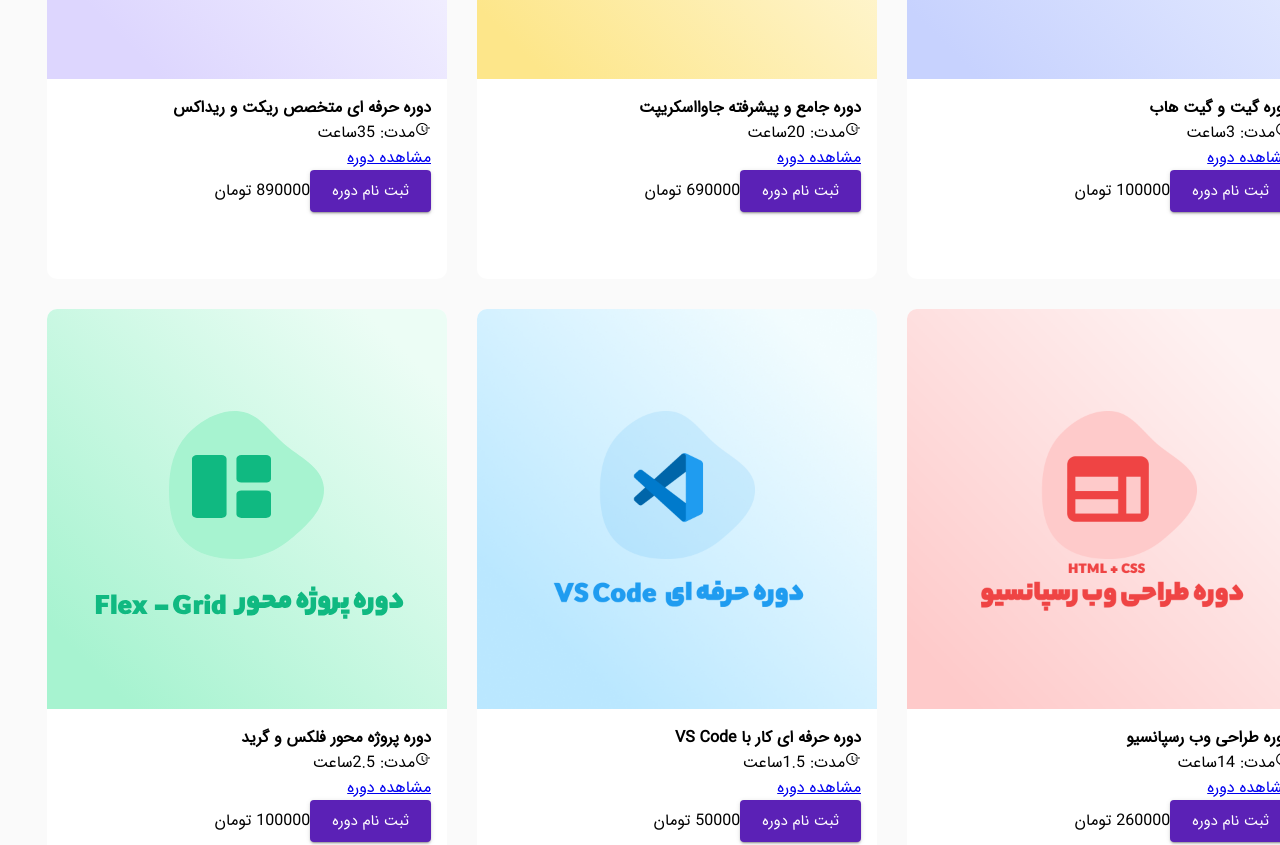
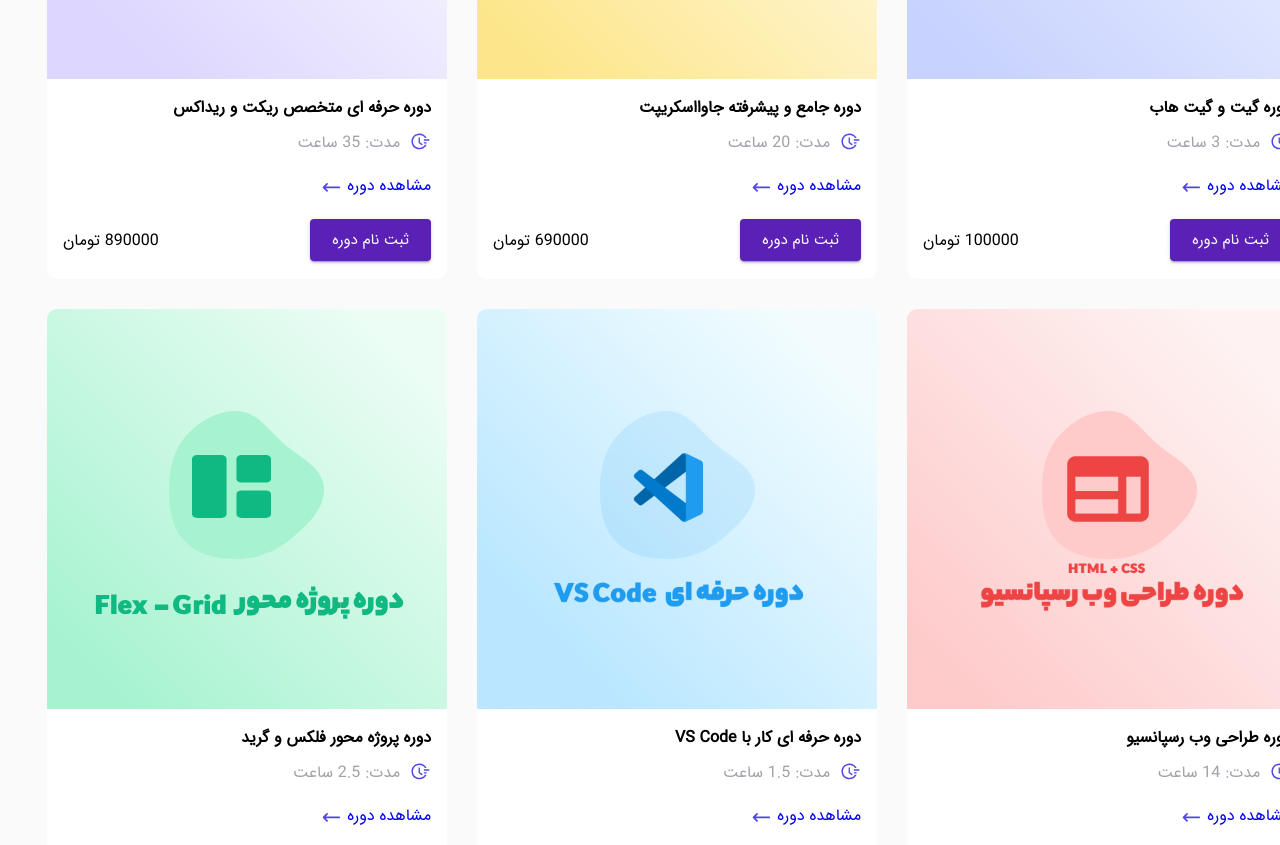
Before and after one commit to vafa2020/store-redux, a React (Create React App) app: page / in a window 1280 px wide. Shown: the part 1100-1945 px from the top of the page. Built offline with nearby package versions, Linux system fonts and the light colour scheme.

Commit message:
compelete style product

```diff
--- a/src/component/product/Product.js
+++ b/src/component/product/Product.js
@@ -3,6 +3,7 @@
 import { AiOutlineFieldTime } from "react-icons/ai";
 import { Link } from "react-router-dom";
 import { Button } from "@mui/material";
+import { HiOutlineArrowNarrowLeft } from "react-icons/hi";
 const Product = () => {
   return (
     <div className={classes.products}>
@@ -12,13 +13,18 @@
           <div className={classes.desc}>
             <h4>{product.title}</h4>
             <div className={classes.timeBox}>
-              <span>
+              <span className={classes.iconTimer}>
                 <AiOutlineFieldTime />
               </span>
-              <p>مدت: {product.time}ساعت</p>
+              <p>مدت: {product.time} ساعت</p>
             </div>
-            <Link to={`courses/${product.name}`}>مشاهده دوره</Link>
-            <div>
+            <div className={classes.boxLinkCourse}>
+              <Link className={classes.linkCard} to={`courses/${product.name}`}>
+                مشاهده دوره
+              </Link>
+              <span><HiOutlineArrowNarrowLeft/></span>
+            </div>
+            <div className={classes.boxSignPrice}>
               <Button size="large" variant="contained" color="secondary">
                 ثبت نام دوره
               </Button>
--- a/src/component/product/Product.module.scss
+++ b/src/component/product/Product.module.scss
@@ -22,6 +22,38 @@
   padding: 1rem;
 
   .timeBox {
+    color: $color-text;
     display: flex;
+    margin-top: 10px;
+    .iconTimer {
+      font-size: 1.3rem;
+      color: $color-primary;
+      margin-left: 10px;
+    }
   }
 }
+.boxLinkCourse {
+  margin-top: 10px;
+  display: flex;
+  color: $color-primary;
+  span {
+    display: inline-block;
+    padding-top: 3px;
+    font-size: 1.3rem;
+    cursor: pointer;
+    transition: 0.5s linear;
+    &:hover {
+      margin-right: 10px;
+    }
+  }
+  .linkCard {
+    text-decoration: none;
+    margin-left: 5px;
+  }
+}
+.boxSignPrice {
+  margin-top: 10px;
+  display: flex;
+  align-items: center;
+  justify-content: space-between;
+}
```
